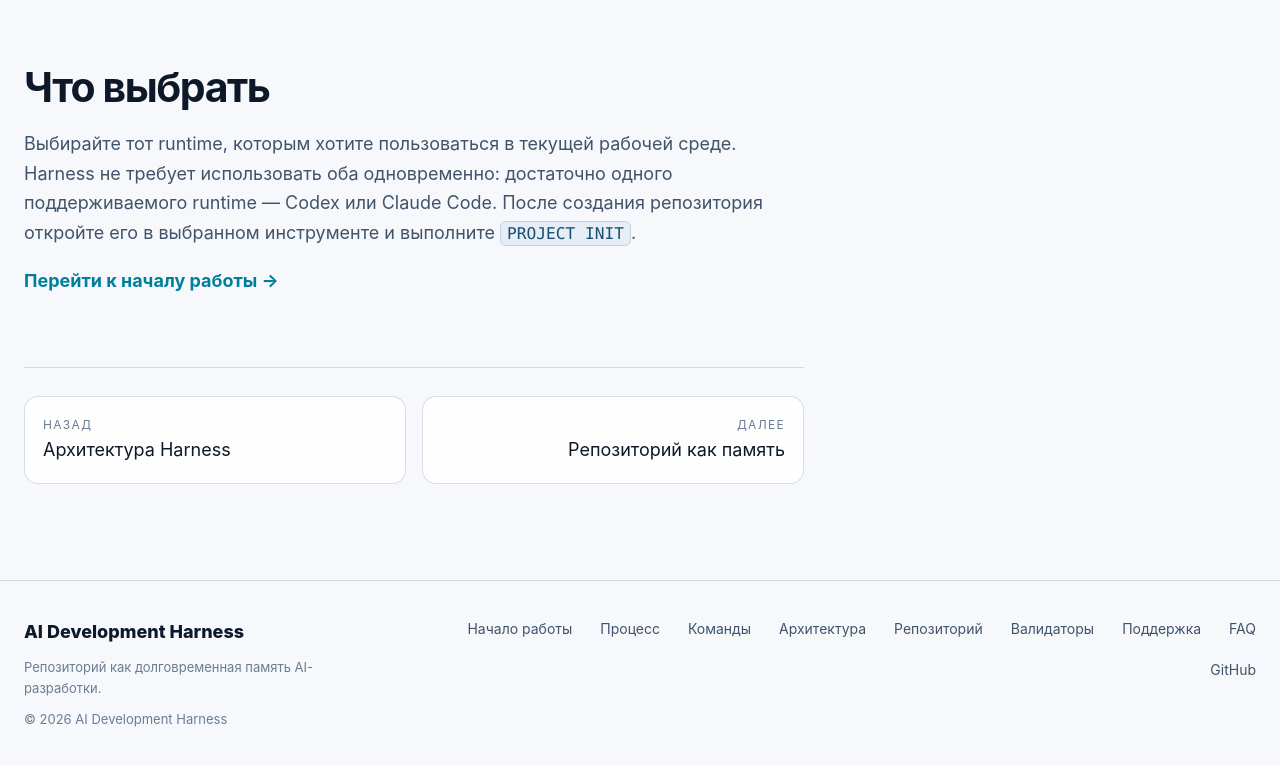
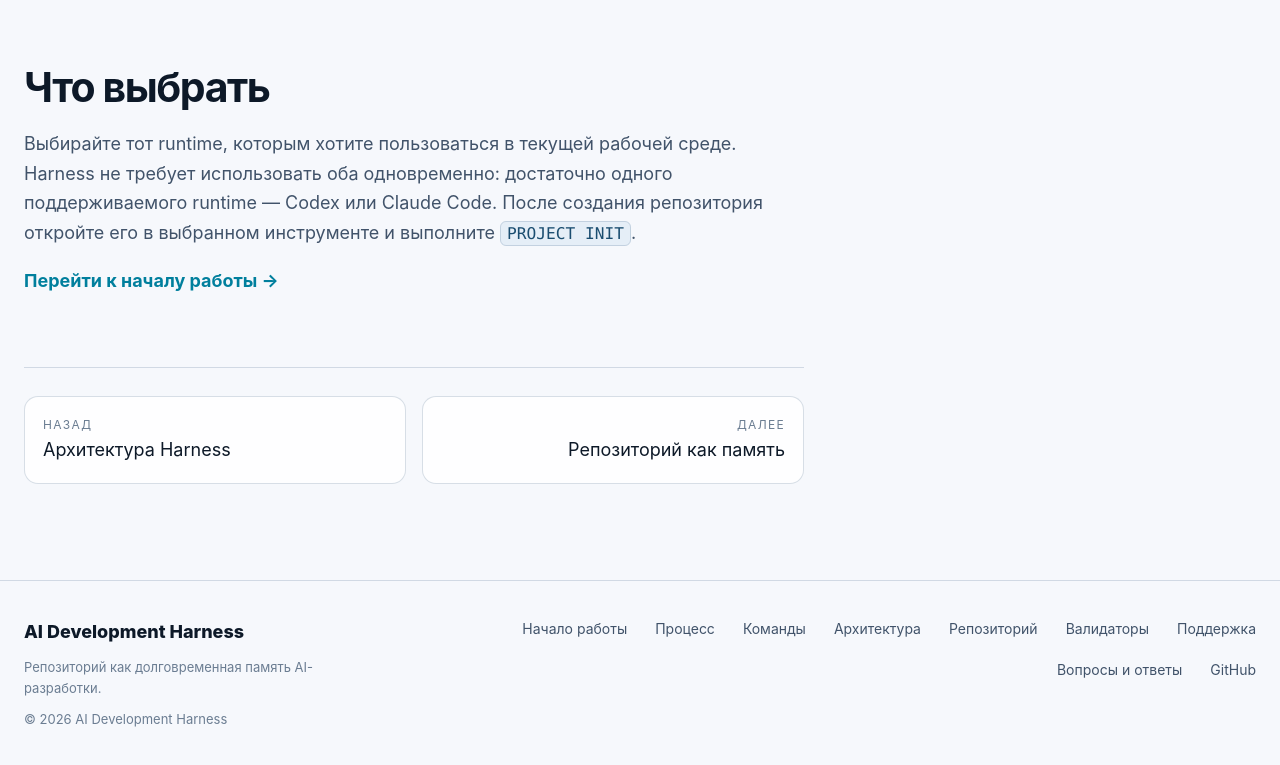
Before and after one commit to ai-development-harness/website, a website: page www/runtimes/index.html in a window 1280 px wide. Shown: the part 3050-3815 px from the top of the page. Drawn offline with Linux system fonts and the light colour scheme.

Commit message:
docs: русифицировать название раздела вопросов

```diff
--- a/www/runtimes/index.html
+++ b/www/runtimes/index.html
@@ -66,7 +66,7 @@
     <a href="/repository/">Репозиторий как память</a>
     <a href="/validators/">Валидаторы</a>
     <a href="/maintenance/">Поддержка</a>
-    <a href="/faq/">FAQ</a>
+    <a href="/faq/">Вопросы и ответы</a>
     <a href="https://github.com/ai-development-harness/ai-development-harness-template/generate" target="_blank" rel="noreferrer">Использовать шаблон</a>
   </nav>
 </header>
@@ -108,7 +108,7 @@ mechanic · skill-curator · git-operator · harness-updater</code></pre></div><
     </div>
     <nav class="footer-links" aria-label="Навигация в подвале">
       <a href="/getting-started/">Начало работы</a><a href="/workflow/">Процесс</a><a href="/commands/">Команды</a>
-      <a href="/architecture/">Архитектура</a><a href="/repository/">Репозиторий</a><a href="/validators/">Валидаторы</a><a href="/maintenance/">Поддержка</a><a href="/faq/">FAQ</a>
+      <a href="/architecture/">Архитектура</a><a href="/repository/">Репозиторий</a><a href="/validators/">Валидаторы</a><a href="/maintenance/">Поддержка</a><a href="/faq/">Вопросы и ответы</a>
       <a href="https://github.com/ai-development-harness/ai-development-harness-template" target="_blank" rel="noreferrer">GitHub</a>
     </nav>
   </div>
```
